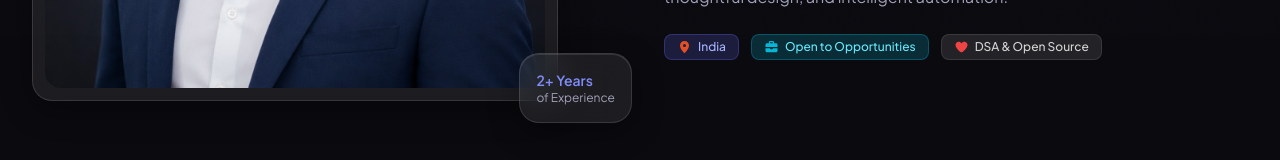
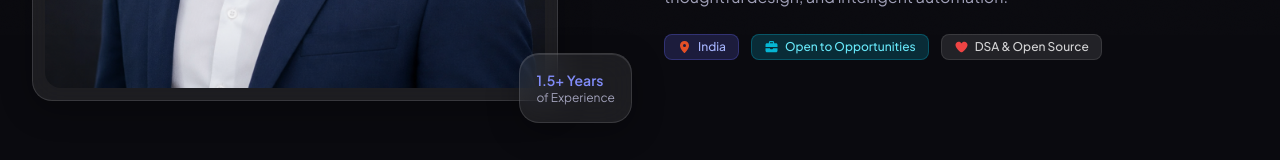
Before and after one commit to mahendra2811/web-portfolio-2026, a Next.js app: page /about in a window 1280 px wide. Shown: the part 765-925 px from the top of the page. Built offline with nearby package versions, Linux system fonts and the light colour scheme; no server answers.

Commit message:
fix: update experience years and refactor featured projects count

```diff
--- a/src/app/about/page.tsx
+++ b/src/app/about/page.tsx
@@ -67,7 +67,7 @@ export default function AboutPage() {
                 />
               </div>
               <div className="glass-card absolute -right-4 -bottom-4 hidden p-4 lg:block">
-                <p className="text-primary-400 text-sm font-semibold">2+ Years</p>
+                <p className="text-primary-400 text-sm font-semibold">1.5+ Years</p>
                 <p className="text-xs text-[var(--text-secondary)]">of Experience</p>
               </div>
             </div>
--- a/src/components/sections/FeaturedProjects.tsx
+++ b/src/components/sections/FeaturedProjects.tsx
@@ -14,8 +14,10 @@ import { TextReveal } from "@/components/motion/TextReveal";
 import { ScrollReveal } from "@/components/motion/ScrollReveal";
 import { GlowOrb } from "@/components/vfx/GlowOrb";
 
+const HOME_FEATURED_COUNT = 3;
+
 export function FeaturedProjects() {
-  const featured = getFeaturedProjects(3);
+  const featured = getFeaturedProjects(HOME_FEATURED_COUNT).slice(0, HOME_FEATURED_COUNT);
 
   return (
     <section className="py-section-sm lg:py-section relative overflow-hidden">
```
